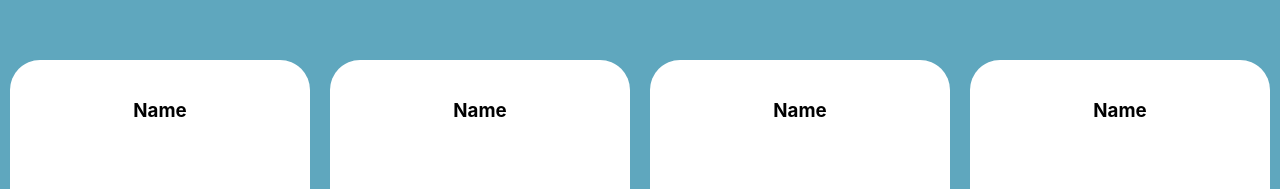
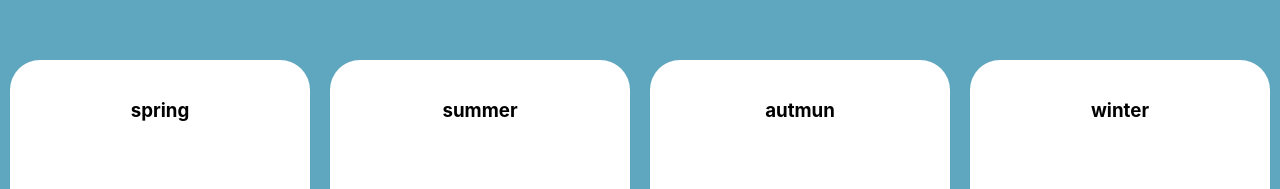
Before and after one commit to r-shirasu/react_tutorialForbeginners, a React (Create React App) app in the folder my-app/: page / in a window 1280 px wide. Shown: the part 190-379 px from the top of the page. Built offline with nearby package versions, Linux system fonts and the light colour scheme.

Commit message:
propを使ってみる

```diff
--- a/my-app/src/App.js
+++ b/my-app/src/App.js
@@ -4,10 +4,10 @@ import Tweet from "./Tweet";
 function App() {
   return (
     <div className="app">
-      <Tweet />
-      <Tweet />
-      <Tweet />
-      <Tweet />
+      <Tweet name="spring" />
+      <Tweet name="summer" />
+      <Tweet name="autmun" />
+      <Tweet name="winter" />
     </div>
   );
 }
--- a/my-app/src/Tweet.js
+++ b/my-app/src/Tweet.js
@@ -1,10 +1,10 @@
 import React from "react";
 import "./App.css";
 
-function Tweet() {
+function Tweet(props) {
   return (
     <div className="tweet">
-      <h3>Name</h3>
+      <h3>{props.name}</h3>
       <p>This is a random tweet</p>
       <h3>Number of likes</h3>
     </div>
```
